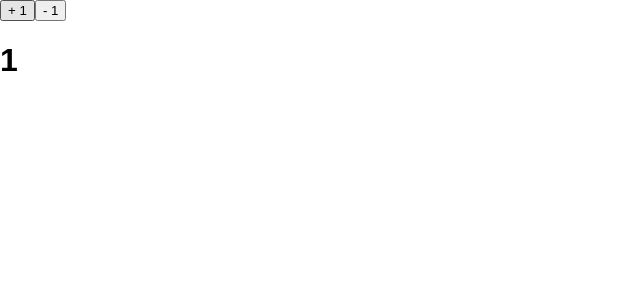
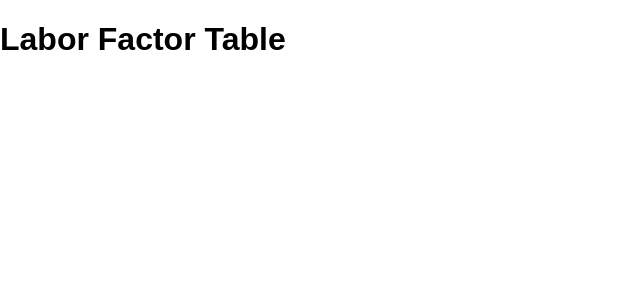
Before and after one commit to jsMichot/react-example, a React (Create React App) app: page / in a window 1280 px wide. Shown: the top 300 px of the page, without its empty margins (0-640 px from the left). Built offline with nearby package versions, Linux system fonts and the light colour scheme; the HTML template or start-up script is replaced by a standard one.

Commit message:
func: simulate getting the labor factor table using a reducer function

```diff
--- a/src/App.js
+++ b/src/App.js
@@ -1,22 +1,6 @@
 import React, {Component} from 'react';
 import _ from 'lodash';
-
-export function reducer(state, action = {}) {
-  switch (action.type) {
-    case 'INCREMENT':
-      return {
-        ...state,
-        count: state.count + (action.payload || 1),
-      };
-    case 'DECREMENT':
-      return {
-        ...state,
-        count: state.count - 1,
-      };
-    default:
-      return state;
-  }
-}
+import LaborFactorTable from './Components/LaborFactorTable';
 
 class App extends Component {
   state = {
@@ -25,23 +9,7 @@ class App extends Component {
   render() {
     return (
       <div>
-        <button
-          onClick={() => {
-            const action = {type: 'DECREMENT', payload: this.props.step || 1};
-            this.setState(state => reducer(state, action));
-          }}
-        >
-          {`+ ${this.props.step || 1}`}
-        </button>
-        <button
-          onClick={() => {
-            const action = {type: 'DECREMENT', payload: this.props.step || 1};
-            this.setState(state => reducer(state, action));
-          }}
-        >
-          {`- ${this.props.step || 1}`}
-        </button>
-        <h1>{this.state.count}</h1>
+        <LaborFactorTable />
       </div>
     );
   }
--- /dev/null
+++ b/src/Components/LaborFactorTable.js
@@ -0,0 +1,48 @@
+import React, {Component} from 'react';
+import _ from 'lodash';
+
+export function reducer(state, action = {}) {
+  switch (action.type) {
+    case 'GetLaborFactorData':
+      return {
+        data: [
+          {id: 1, size: 1, class: '150', schedule: '', laborFactor: 1.2},
+          {id: 1, size: 1, class: '300', schedule: '', laborFactor: 2.2},
+          {id: 1, size: 2, class: '150', schedule: '', laborFactor: 1.2},
+          {id: 1, size: 2, class: '300', schedule: '', laborFactor: 2.2},
+          {id: 1, size: 3, class: '150', schedule: '', laborFactor: 1.2},
+          {id: 1, size: 3, class: '300', schedule: '', laborFactor: 1.3},
+          {id: 1, size: 3, class: '450', schedule: '', laborFactor: 1.4},
+          {id: 1, size: 3, class: '450', schedule: '80', laborFactor: 1.4},
+        ],
+      };
+
+    default:
+      return state;
+  }
+}
+
+class LaborFactorTable extends Component {
+  constructor(props) {
+    super(props);
+    this.state = {
+      data: [],
+      sizes: [],
+    };
+  }
+  componentDidMount() {
+    const items = reducer(this.state, {type: 'GetLaborFactorData'});
+    this.setState({data: items}, () => {
+      console.dir(this.state);
+    });
+  }
+  render() {
+    return (
+      <div>
+        <h1>Labor Factor Table</h1>
+      </div>
+    );
+  }
+}
+
+export default LaborFactorTable;
```
Also changed, not shown: 1 other file (tests, documents, lock files or other folders).
